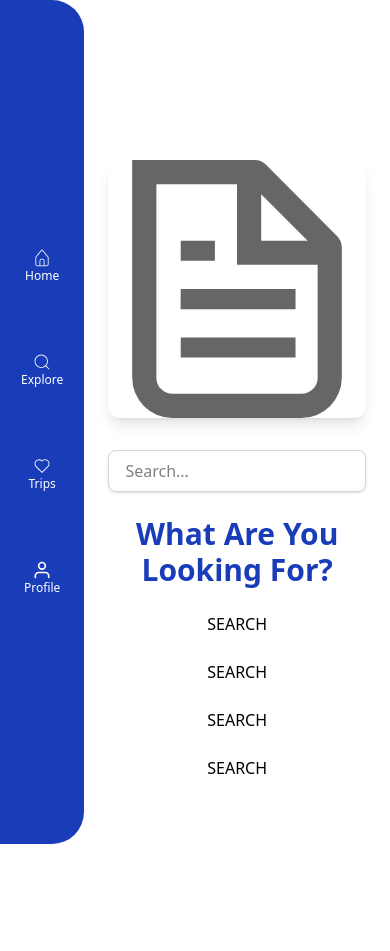
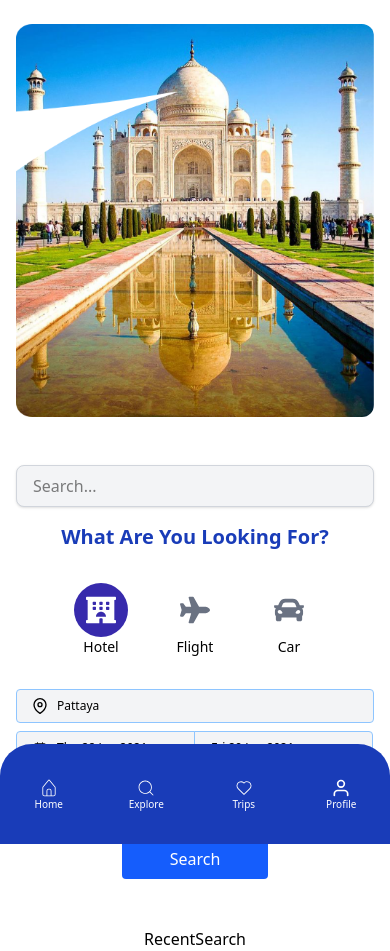
Before and after one commit to Nut-294/devtest, a Next.js app: page /explore in a window 390 px wide. Before the commit the page ends 844 px from the top, so only its background shows below. Built offline with nearby package versions, Linux system fonts and the light colour scheme.

Commit message:
Responsive_1

```diff
--- a/app/explore/page.js
+++ b/app/explore/page.js
@@ -1,32 +1,29 @@
-import SearchForm from '@/components/explore/SearchFrom'
-import Image from 'next/image'
+import FormContainer from "@/components/form/FormContainer";
+import Image from "next/image";
 
 export default function Hero() {
   return (
-    <div className="w-full min-h-screen flex flex-col-reverse lg:flex-row  gap-8 px-6 lg:px-20 lg:py-16 pt-0 pb-16 bg-white">
+    <section className="w-full min-h-screen flex flex-col-reverse sm:flex-row gap-6 sm:gap-8 px-4 sm:px-6 pt-6 sm:pt-0 bg-white">
+      {/* ซ้าย: ข้อมูล */}
+      <div className="w-full sm:w-1/2 text-center sm:text-left mt-6 sm:mt-[43px]">
+        <FormContainer />
 
-      {/* ซ้าย: ข้อมูล */}
-      <div className="w-full lg:w-1/2 text-center lg:text-left space-y-6">
-        <SearchForm />
-        <h1 className='text-blue-800 font-semibold text-3xl'>What Are You Looking For?</h1>
-        <div>SEARCH</div>
-        <div>SEARCH</div>
-        <div>SEARCH</div>
-        <div>SEARCH</div>
-
+        RecentSearch
       </div>
 
       {/* ขวา: รูปภาพ */}
-      <div className="w-full lg:w-1/2 flex justify-center">
-        <Image
-          src="/file.svg"
-          alt="Hero"
-          width={600}
-          height={400}
-          className="rounded-xl shadow-lg object-cover w-full max-w-[600px] h-auto"
-          priority
-        />
+      <div className="w-full sm:w-1/2 flex justify-center items-start">
+        <div className="w-full max-w-md sm:max-w-full">
+          <Image
+            src="/Explore.png"
+            alt="Explore"
+            width={982}
+            height={1080}
+            className="rounded-xl object-cover w-full h-auto"
+            priority
+          />
+        </div>
       </div>
-    </div>
-  )
+    </section>
+  );
 }
--- a/components/SideBar.js
+++ b/components/SideBar.js
@@ -8,19 +8,20 @@ const menuItems = [
   { label: "Trips", href: "/trips", icon: <CiHeart /> },
   { label: "Profile", href: "/profile", icon: <FiUser /> },
 ];
+
 const SideBar = () => {
   return (
-    <nav className="h-screen w-28 bg-blue-800 text-white flex justify-center items-center rounded-r-4xl">
-      <div className="flex flex-col items-center space-y-10">
+    <nav className="fixed bottom-0 sm:static h-[100px] sm:h-screen w-full sm:w-[157px] bg-blue-800 text-white flex sm:flex-col justify-around sm:justify-center items-center sm:items-center rounded-t-4xl sm:rounded-none sm:rounded-r-4xl py-2 sm:py-0 z-50">
+      <div className="flex w-full sm:w-auto flex-row sm:flex-col justify-around sm:space-y-10">
         {menuItems.map((item) => (
           <Link
             key={item.href}
             href={item.href}
-            className="w-16 h-16 flex items-center justify-center rounded-full hover:bg-white hover:text-blue-800 transition text-xl"
+            className="w-full sm:w-16 h-full sm:h-16 flex flex-col items-center justify-center sm:rounded-full hover:bg-white hover:text-blue-800 transition text-xl"
           >
             <div className="flex flex-col items-center justify-center text-center leading-tight">
               {item.icon}
-              <span className="text-xs">{item.label}</span>
+              <span className="text-[10px] sm:text-xs">{item.label}</span>
             </div>
           </Link>
         ))}
--- a/components/explore/SearchFrom.js
+++ /dev/null
@@ -1,12 +0,0 @@
-
-export default function SearchForm() {
-  return (
-    <form className="w-full max-w-full mx-auto">
-      <input
-        type="text"
-        placeholder="Search..."
-        className="w-full border border-gray-300 px-4 py-2 rounded-lg shadow-sm focus:outline-none focus:ring-2 focus:ring-blue-500"
-      />
-    </form>
-  );
-}
--- /dev/null
+++ b/components/form/FormContainer.js
@@ -0,0 +1,21 @@
+"use client";
+import SearchForm from "./SearchForm";
+import LocationInput from "./LocationInput";
+import OtheInput from "./OtherInput";
+import SearchButtom from "./SearchButtom";
+
+export default function FormContainer() {
+  return (
+    <div className=" mb-12">
+      <SearchForm />
+      <h1 className="text-blue-800 font-semibold text-xl md:text-3xl mt-4 md:mt-8">
+        What Are You Looking For?
+      </h1>
+      <LocationInput />
+      <OtheInput />
+      <div className="flex justify-center">
+        <SearchButtom />
+      </div>
+    </div>
+  );
+}
--- /dev/null
+++ b/components/form/LocationInput.js
@@ -0,0 +1,49 @@
+import { FaHotel, FaPlane, FaCar } from "react-icons/fa";
+import { useState } from "react";
+
+export default function SearchTabs() {
+  const [selected, setSelected] = useState("hotel");
+
+  const tabs = [
+    { id: "hotel", icon: <FaHotel />, label: "Hotel" },
+    { id: "flight", icon: <FaPlane />, label: "Flight" },
+    { id: "car", icon: <FaCar />, label: "Car" },
+  ];
+
+  return (
+    <div className="flex justify-center text-sm mt-8 md:space-x-20 space-x-10">
+      {tabs.map((tab) => (
+        <div key={tab.id} className="text-center">
+          <button
+            onClick={() => setSelected(tab.id)}
+            className={`flex flex-col items-center p-3 rounded ${
+              selected === tab.id
+                ? "text-white bg-indigo-800 rounded-full"
+                : "text-gray-500"
+            }`}
+          >
+            <div className="text-3xl">{tab.icon}</div>
+          </button>
+          <span>{tab.label}</span>
+        </div>
+      ))}
+    </div>
+  );
+}
+
+{
+  /* <div className="flex justify-around text-sm mt-8">
+{tabs.map(tab => (
+  <button
+    key={tab.id}
+    onClick={() => setSelected(tab.id)}
+    className={`flex flex-col items-center px-3 py-2 rounded ${
+      selected === tab.id ? 'text-blue-600 bg-blue-100 rounded-' : 'text-gray-500'
+    }`}
+  >
+    <div className="text-xl">{tab.icon}</div>
+    <span>{tab.label}</span>
+  </button>
+))}
+</div> */
+}
--- /dev/null
+++ b/components/form/OtherInput.js
@@ -0,0 +1,55 @@
+import { FiMapPin } from "react-icons/fi";
+import { CiCalendar } from "react-icons/ci";
+import { FiUsers } from "react-icons/fi";
+export default function OtheInput() {
+  return (
+    <div className="mt-4 grid grid-cols-2">
+
+      <div className="relative col-span-2 w-full max-w-full mx-auto mt-4 ">
+        <span className="absolute left-4 md:left-8 top-1/2 -translate-y-1/2 ">
+          <FiMapPin />
+        </span>
+        <input
+          type="text"
+          placeholder="Pattaya"
+          className="placeholder-black text-xs w-full pl-10 px-4 py-2 md:pl-20 border border-blue-300  rounded-sm focus:ring-blue-800 focus:outline-none focus:ring-1 focus:bg-white cursor-default bg-gray-100"
+          readOnly
+        />
+      </div>
+
+
+      <div className="col-span-2 w-full max-w-full mx-auto mt-2">
+        <div className="relative flex ">
+          <span className="absolute left-4 md:left-8 top-1/2 -translate-y-1/2">
+            <CiCalendar />
+          </span>
+          <input
+            type="text"
+            placeholder="Thu,28 Jan-2021"
+            className="placeholder-black text-xs w-1/2 pl-10 pr-2  px-4 py-2 md:pl-20 border border-blue-300  rounded-l-sm focus:ring-blue-800 focus:outline-none focus:ring-1 focus:bg-white cursor-default bg-gray-100"
+            disabled
+          />
+          <input
+            type="text"
+            placeholder="Fri,29 Jan-2021"
+            className="placeholder-black text-xs w-1/2 px-4 py-2 md:pl-12 border border-blue-300 -ml-px rounded-r-sm focus:ring-blue-800 focus:outline-none focus:ring-1 focus:bg-white cursor-default bg-gray-100"
+            disabled
+          />
+        </div>
+      </div>
+
+
+      <div className="relative col-span-2 w-full max-w-full mx-auto mt-2">
+        <span className="absolute left-4 md:left-8 top-1/2 -translate-y-1/2 ">
+          <FiUsers />
+        </span>
+        <input
+          type="text"
+          placeholder="2 adult,1 children - 1 room"
+          className="placeholder-black text-xs w-full pl-10 px-4 py-2 md:pl-20 border border-blue-300  rounded-sm focus:ring-blue-800 focus:outline-none focus:ring-1 focus:bg-white cursor-default bg-gray-100"
+          disabled
+        />
+      </div>
+    </div>
+  );
+}
--- /dev/null
+++ b/components/form/SearchButtom.js
@@ -0,0 +1,12 @@
+const SearchButton = () => {
+  return (
+    <button
+      type="button"
+      className="bg-blue-600 text-white px-12 py-2 mt-8 rounded-sm hover:bg-blue-700 focus:outline-none focus:ring-2 focus:ring-blue-800 focus:ring-offset-1"
+    >
+      Search
+    </button>
+  );
+};
+
+export default SearchButton;
--- /dev/null
+++ b/components/form/SearchForm.js
@@ -0,0 +1,15 @@
+'use Client'
+export default function SearchForm() {
+  return (
+    <div>
+      <form className="w-full max-w-full mx-auto">
+        <input
+          type="text"
+          placeholder="Search..."
+          className="w-full border border-gray-300 bg-gray-100 px-4 py-2 rounded-lg shadow-sm focus:outline-none focus:ring-2 focus:ring-blue-500"
+        />
+      </form>
+
+    </div>
+  );
+}
```
Also changed, not shown: public/Explore.png (added).
